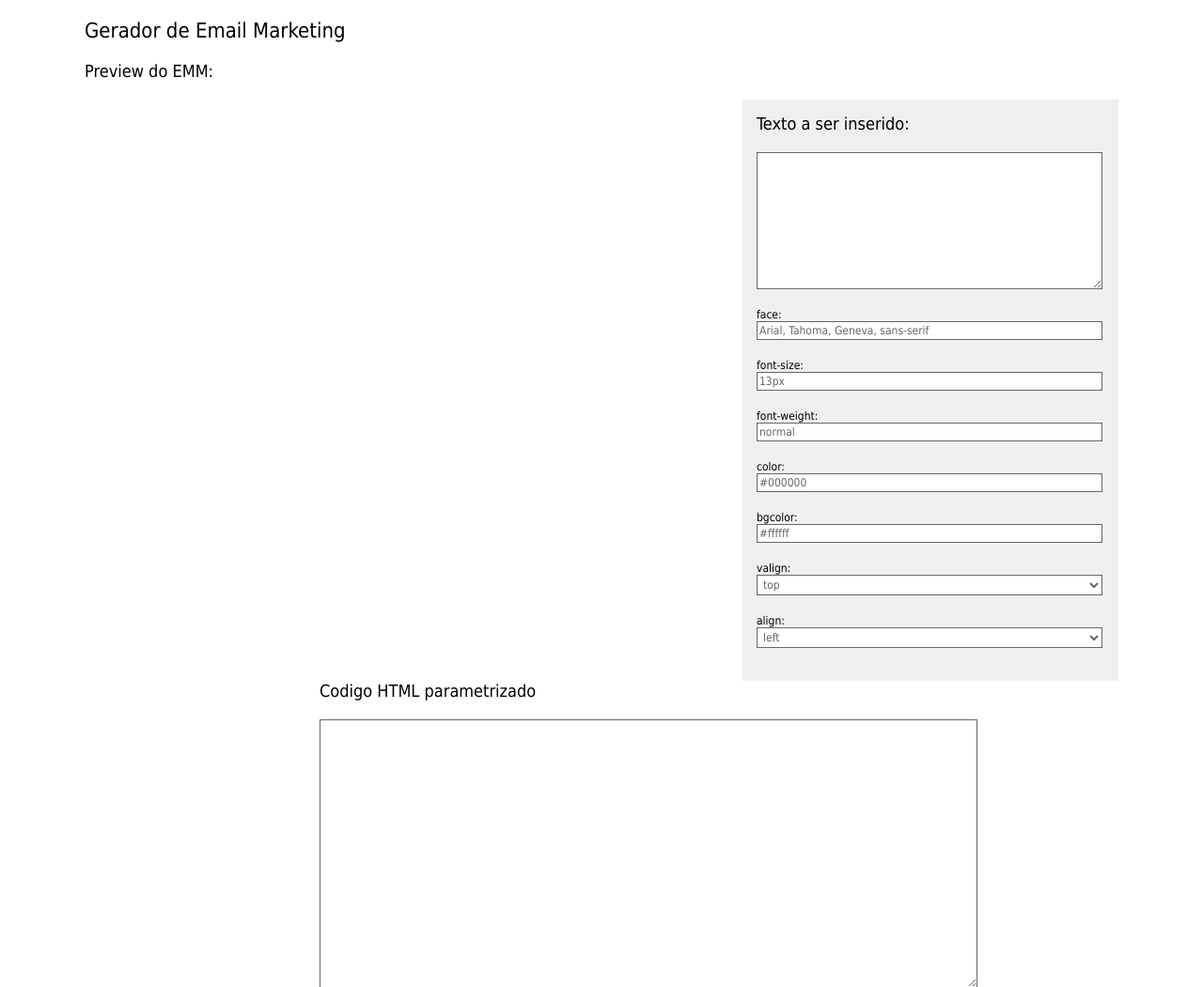
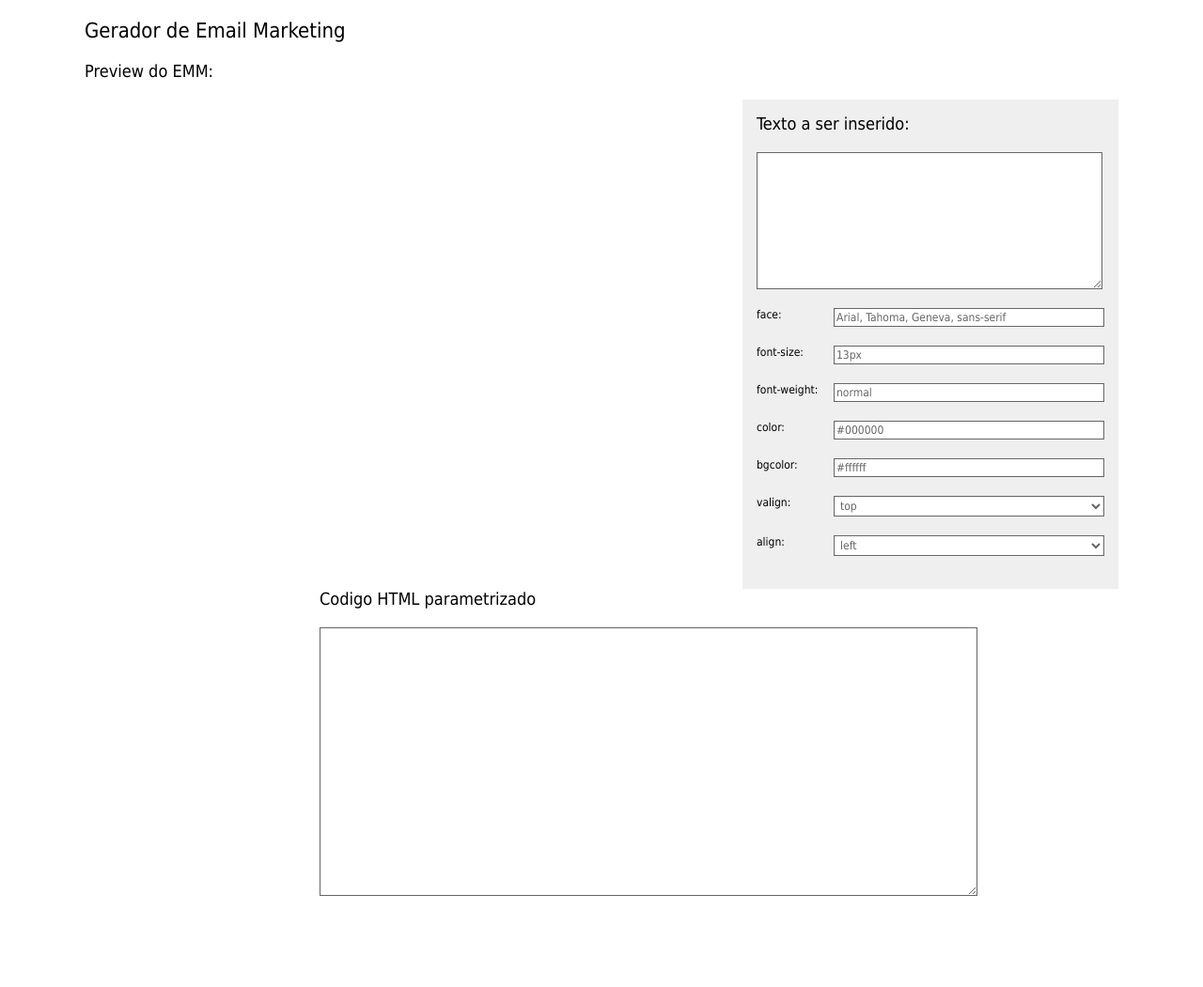
Before and after one commit to wbruno/gerador-emmkt, a PHP site: page /gerador.php in a window 1280 px wide. Shown: the top 1051 px of the page at 94% size. After the commit the page ends 954 px from the top, so only its background shows below. Run offline with PHP 8.4, Linux system fonts and the light colour scheme; data that the repository does not hold is empty; some libraries are stand-ins or nearby versions.

Commit message:
diminuida altura do form de formatacao e bug #7

```diff
--- a/css/style.css
+++ b/css/style.css
@@ -12,6 +12,8 @@ label { display: block; margin-bottom: 20px; }
 label span { display: block; }
 
 .fleft { float: left; }
+.fright { float: right; }
+
 .clear { clear: both; }
 .content { margin: 0 auto; }
 
@@ -21,6 +23,10 @@ input, textarea, select { border: 1px solid #666; background: #fff; padding: 2px
 
 #format { width: 370px; background: #efefef; padding: 15px; }
 
+#format label { display: table; width: 100%; }
+#format .fright {
+	width: 288px;
+}
 /* editar */
 
 #preview { margin-bottom: 40px; width: 700px; }
--- a/gerador.php
+++ b/gerador.php
@@ -129,23 +129,38 @@
 		<div id="format" class="fleft">
 			<h2>Texto a ser inserido:</h2>
 			<fieldset>
-				<label> <textarea name="content" cols="40" rows="10"></textarea></label>
-				<label><span>face:</span> <input type="text" name="face" value="Arial, Tahoma, Geneva, sans-serif" /></label>
-				<label><span>font-size:</span> <input type="text" name="size" value="13px" /></label>
-				<label><span>font-weight:</span> <input type="text" name="weight" value="normal" /></label>
-				<label><span>color:</span> <input type="text" name="color" value="#000000" /></label>
-				<label><span>bgcolor:</span> <input type="text" name="bgcolor" value="#ffffff" /></label>
+				<label><textarea name="content" cols="40" rows="10"></textarea></label>
 				<label>
-					<span>valign:</span>
-					<select name="valign">
+					<span class="fleft">face:</span>
+					<input type="text" name="face" value="Arial, Tahoma, Geneva, sans-serif" class="fright" />
+				</label>
+				<label>
+					<span class="fleft">font-size:</span>
+					<input type="text" name="size" value="13px" class="fright" />
+				</label>
+				<label>
+					<span class="fleft">font-weight:</span>
+					<input type="text" name="weight" value="normal" class="fright" />
+				</label>
+				<label>
+					<span class="fleft">color:</span>
+					<input type="text" name="color" value="#000000" class="fright" />
+				</label>
+				<label>
+					<span class="fleft">bgcolor:</span>
+					 <input type="text" name="bgcolor" value="#ffffff" class="fright" />
+				</label>
+				<label>
+					<span class="fleft">valign:</span>
+					<select class="fright" name="valign">
 						<option value="top">top</option>
 						<option value="middle">middle</option>
 						<option value="bottom">bottom</option>
 					</select>
 				</label>
 				<label>
-					<span>align:</span>
-						<select name="align" >
+					<span class="fleft">align:</span>
+					<select class="fright" name="align">
 						<option value="left">left</option>
 						<option value="center">center</option>
 						<option value="right">right</option>
--- a/index.php
+++ b/index.php
@@ -3,7 +3,6 @@
 	 * @file gerador_emm.php
 	 * @author William Moraes - Ft Site
 	 */
-
 	ini_set('display_errors', true);
 	error_reporting(E_ALL);
 
@@ -14,8 +13,7 @@
 <html>
 <head>
 	<title>Gerador de Email Marketing</title>
-	<link rel="stylesheet" type="text/css" href="css/style.css">
-
+	<link rel="stylesheet" type="text/css" href="css/style.css" />
 </head>
 <body class="home">
 	<div id="main" class="content">
--- a/javascript/all.js
+++ b/javascript/all.js
@@ -24,15 +24,13 @@ jQuery(document).ready(function(){
 
 			updateTextarea( $preview.html() );
 
-
-			$preview.find('a').off('click').on('click',function(e){
-				e.preventDefault();
-			});
 		} else {
-			$content.val( $td.html() );
+			$content.val( removeTag($td.html()) );
 		}
 
-
+		$preview.find('a').off('click').on('click',function(e){
+			e.preventDefault();
+		});
 		removeSelected();
 		$this.addClass('is-selected');
 	});
@@ -42,7 +40,12 @@ jQuery(document).ready(function(){
 	});
 
 
-
+	function removeTag( td )
+	{
+		td = td.replace(/<font[^>]+>/,'');
+		td = td.replace('</font>','');
+		return td;
+	}
 	function format( td )
 	{
 		return '<font color="'+$color.val()+'" face="'+$face.val()+'" style="font-size: '+$size.val()+'; font-weight: '+$weight.val()+'">'+td+'</font>';
```
